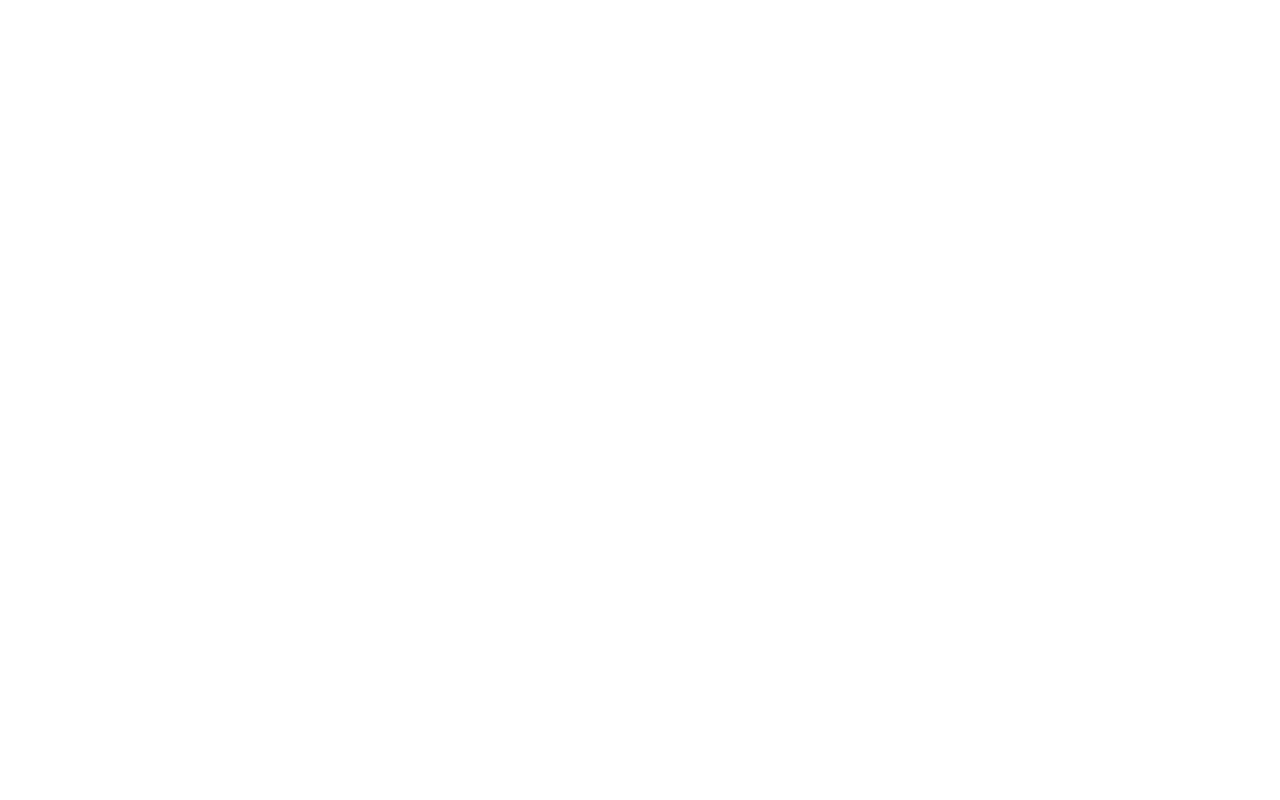
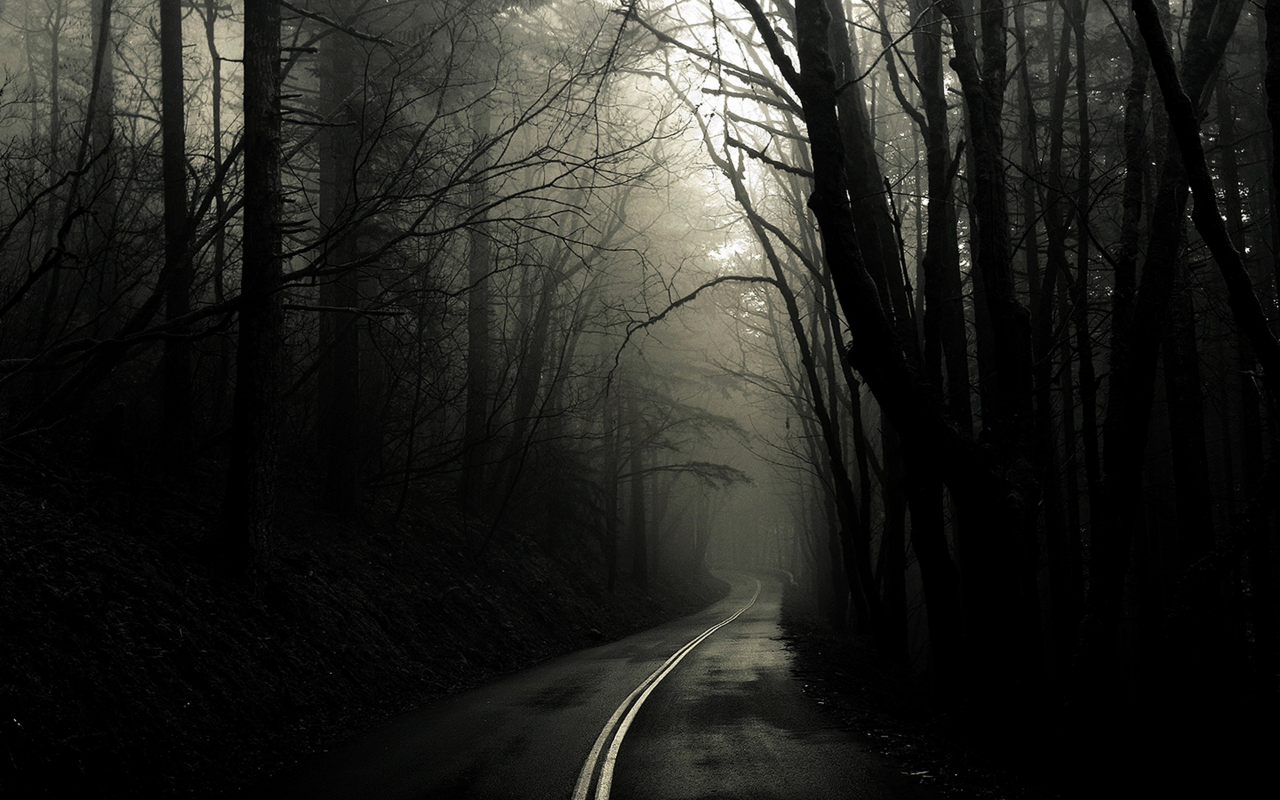
Before and after one commit to sylvaincugnod/ParallelStories, a plain HTML site: page index.html in a window 1280 px wide. Drawn offline with Linux system fonts and the light colour scheme.

Commit message:
background

```diff
--- a/index.html
+++ b/index.html
@@ -1,5 +1,6 @@
 <html>
 <head>
+	<link rel="stylesheet" type="text/css" href="style.css">
 	<title>Parallel Stories</title>
 </head>
 <body>
--- a/style.css
+++ b/style.css
@@ -0,0 +1,5 @@
+body{
+	background-image: url("image/fond.jpg");
+	background-size: 100% 100%;
+
+}
```
Also changed, not shown: image/fond.jpg (added).
